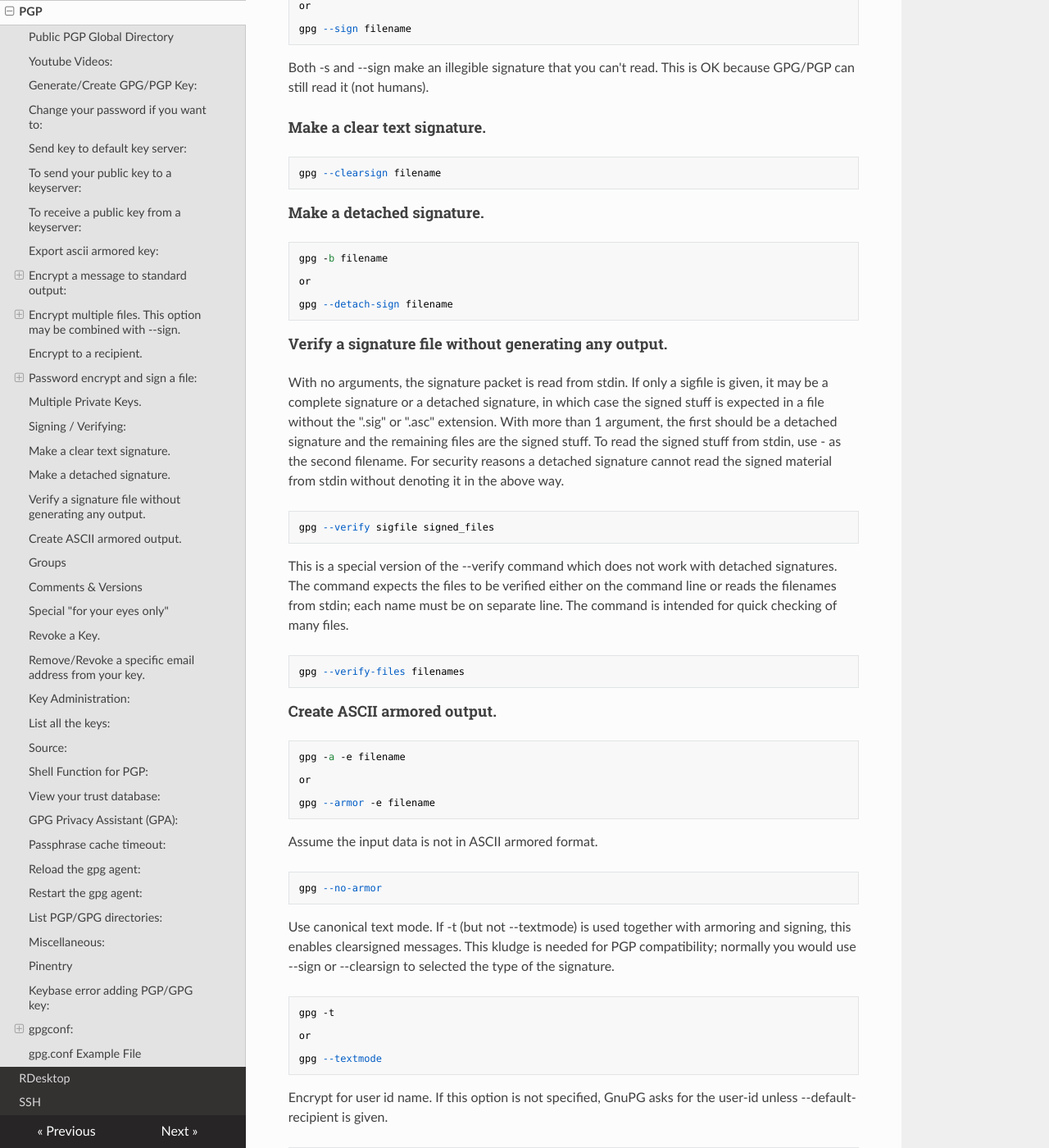
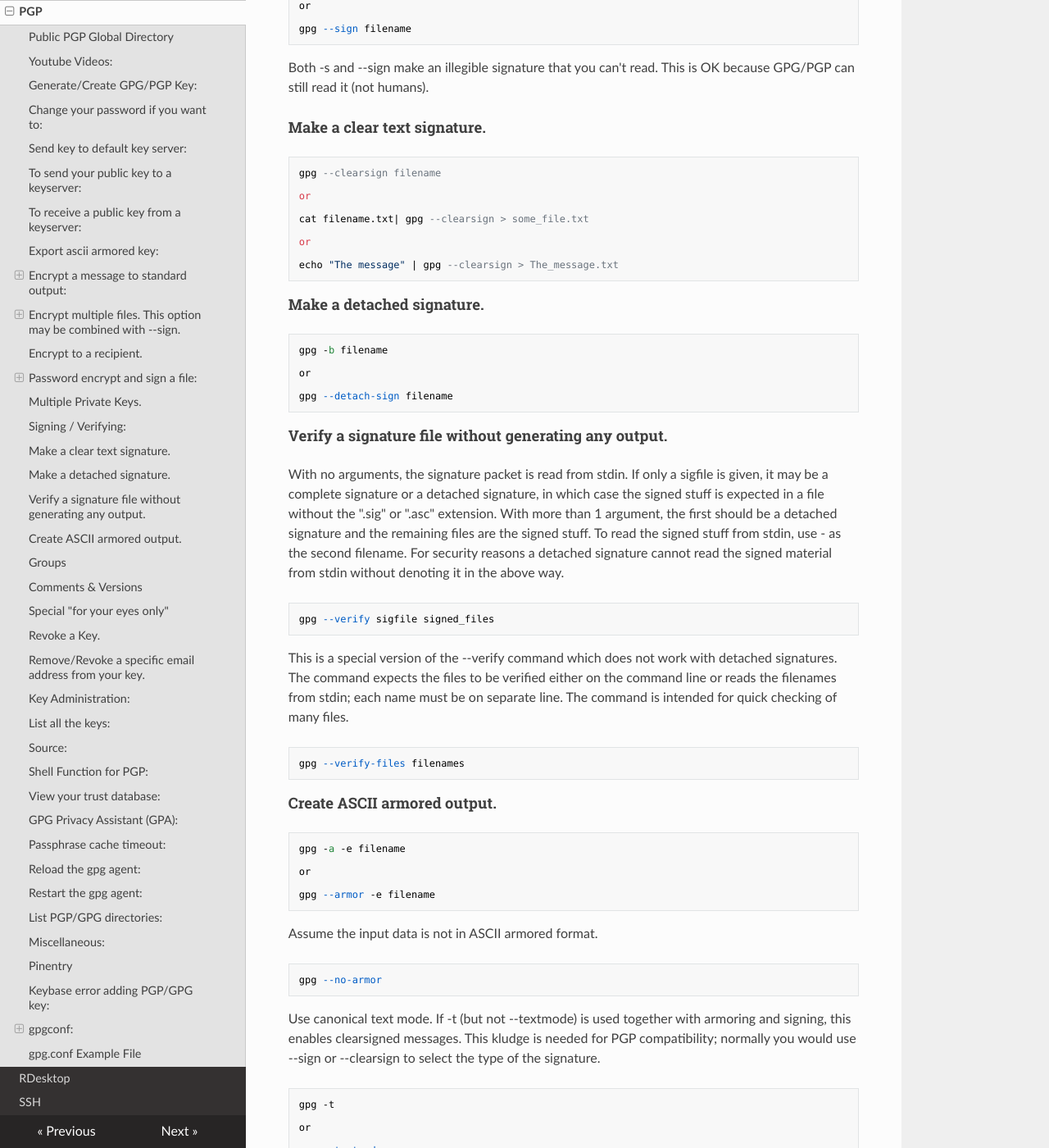
Before and after one commit to rldutch1/notes, an MkDocs documentation site: the page built from docs/pgp.md, in a window 1280 px wide and 1400 px high, scrolled down 5171 px. Shown: the whole window at 82% size. Built offline with MkDocs 1.6.1, drawn with Linux system fonts in a browser that asks for light colours; nearby versions of some CDN libraries.

Commit message:
Added a few more gpg clearsign options.

```diff
--- a/docs/pgp.md
+++ b/docs/pgp.md
@@ -230,6 +230,14 @@ Make a signature. This command may be combined with --encrypt. (May also be comb
 
  	gpg --clearsign filename
 
+ 	or
+
+ 	cat filename.txt| gpg --clearsign > some_file.txt
+
+ 	or
+
+ 	echo "The message" | gpg --clearsign > The_message.txt
+
 #### Make a detached signature.
 
  	gpg -b filename
@@ -259,7 +267,7 @@ Assume the input data is not in ASCII armored format.
 
  	gpg --no-armor
 
-Use canonical text mode. If -t (but not --textmode) is used together with armoring and signing, this enables clearsigned messages. This kludge is needed for PGP compatibility; normally you would use --sign or --clearsign to selected the type of the signature.
+Use canonical text mode. If -t (but not --textmode) is used together with armoring and signing, this enables clearsigned messages. This kludge is needed for PGP compatibility; normally you would use --sign or --clearsign to select the type of the signature.
 
  	gpg -t
 
```
Also changed, not shown: site/index.html, site/pgp/index.html, site/search/search_index.json, 1 other file.
